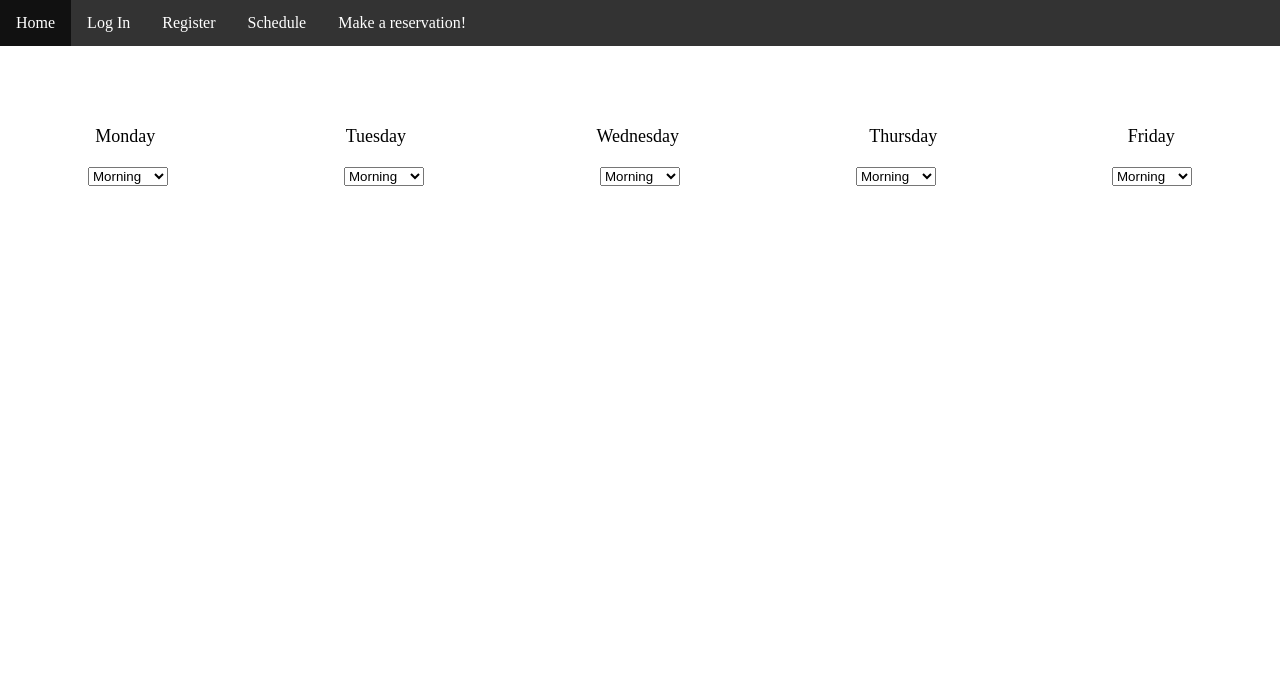
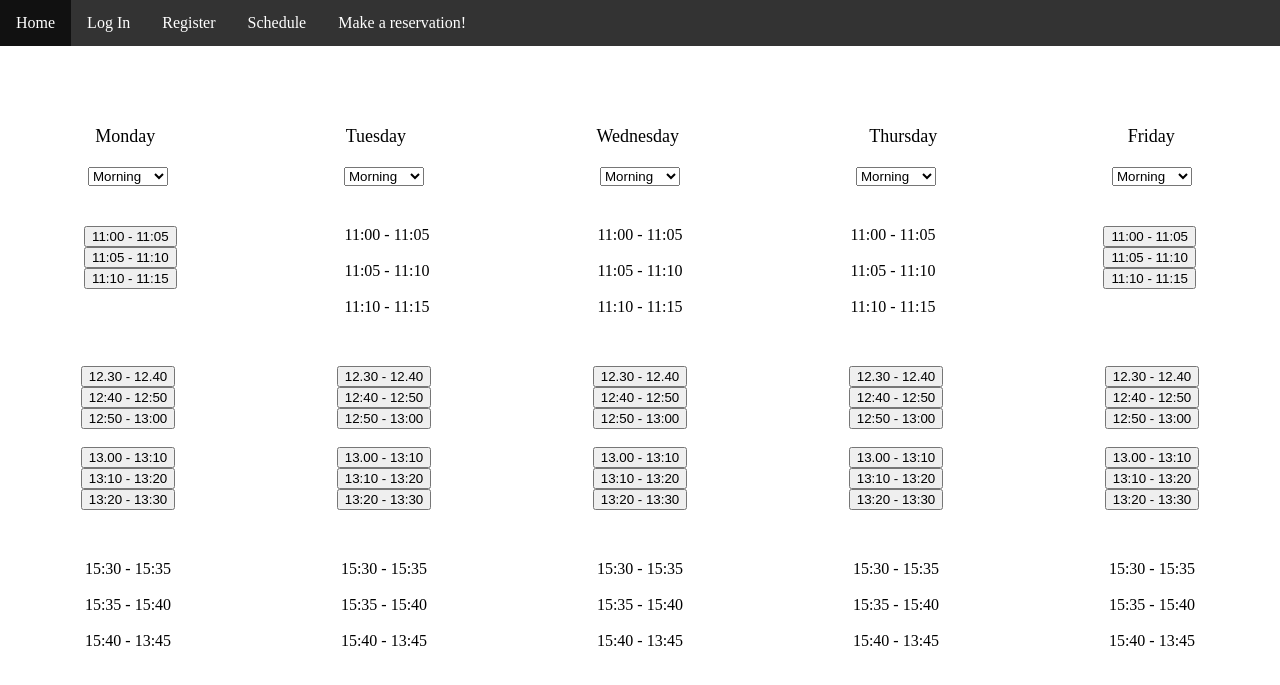
Before and after one commit to dominicho97/table-tennis-tool, a PHP site: page /reservation/reservation.php in a window 1280 px wide. Shown: the top 685 px of the page. Run offline with PHP 8.4, Linux system fonts and the light colour scheme.

Commit message:
replaced divs to buttons in reservations

```diff
--- a/reservation/reservation.css
+++ b/reservation/reservation.css
@@ -22,12 +22,12 @@ li a:hover {
   background-color: #111;
 }
 
-.wrapper {
-  display: flex;
-  justify-content: space-around;
+/*nav*/
+body {
+  margin: 0;
+  padding: 0;
+  background: white;
 }
-
-/* navbar*/
 
 .wrapper {
   display: flex;
@@ -35,16 +35,31 @@ li a:hover {
   margin-top: 80px;
   font-size: 18px;
   margin-right: 10px;
-}
-
-body {
-  margin: 0;
-  padding: 0;
-  background: white;
+  color: black;
 }
 
 .wrapper-options {
   display: flex;
   justify-content: space-around;
   margin-top: 20px;
+  margin-bottom: 40px;
 }
+
+/*--*/
+
+.time-wrapper1 {
+  display: flex;
+  justify-content: space-around;
+}
+
+.time-wrapper2 {
+  margin-top: 50px;
+  display: flex;
+  justify-content: space-around;
+}
+
+.time-wrapper3 {
+  margin-top: 50px;
+  display: flex;
+  justify-content: space-around;
+}
--- a/reservation/reservation.php
+++ b/reservation/reservation.php
@@ -51,37 +51,192 @@ define('__CONFIG__', true);
 </div>
 
 
+<!--select boxes-->
 <div class='wrapper-options'>
-  <select>
+  <select id = "selectbox1" onChange = "changeTime1()">
     <option value="morning">Morning</option>
     <option value="noon">Noon</option>
     <option value="afternoon">Afternoon</option>
   <select>
 
-  <select>
+  <select id = "selectbox2" onChange = "changeTime2()">
     <option value="morning">Morning</option>
     <option value="noon">Noon</option>
     <option value="afternoon">Afternoon</option>
   <select>
 
-  <select>
+  <select id="selectbox3" onChange = "changeTime3()">
     <option value="morning">Morning</option>
     <option value="noon">Noon</option>
     <option value="afternoon">Afternoon</option>
   <select>
 
-  <select>
+  <select id="selectbox4" onChange = "changeTime4()">
     <option value="morning">Morning</option>
     <option value="noon">Noon</option>
     <option value="afternoon">Afternoon</option>
   <select>
 
+
+  <select id="selectbox5" onChange = 'changeTime5()' >
+    <option  value = "morning">Morning</option>
+    <option  value="noon">Noon</option>
+    <option  value="afternoon">Afternoon</option>
   <select>
-    <option value="morning">Morning</option>
-    <option value="noon">Noon</option>
-    <option value="afternoon">Afternoon</option>
-  <select>
+
 </div>
 
+<!--morning time-->
+<div class="time-wrapper1">
+    <div class="time-morning1">
+    <button>11:00 - 11:05</button>
+    <br>
+    <button>11:05 - 11:10</button>
+    <br>
+    <button>11:10 - 11:15</button>
+</div>
+   <div class="time-morning2">
+    <div>11:00 - 11:05</div>
+    <br>
+    <div>11:05 - 11:10</div>
+    <br>
+    <div>11:10 - 11:15</div>
+</div>
+   <div class="time-morning3">
+    <div>11:00 - 11:05</div>
+    <br>
+    <div>11:05 - 11:10</div>
+    <br>
+    <div>11:10 - 11:15</div>
+</div>
+<div class="time-morning4">
+    <div>11:00 - 11:05</div>
+    <br>
+    <div>11:05 - 11:10</div>
+    <br>
+    <div>11:10 - 11:15</div>
+</div>
+   <div class="time-morning5">
+     <button>11:00 - 11:05</button>
+     <br>
+     <button>11:05 - 11:10</button>
+     <br>
+     <button>11:10 - 11:15</button>
+     <br>
+</div>
+</div>
+
+ <!--noon times-->
+
+<div class="time-wrapper2">
+  <div class="time-noon1" >
+    <button>12.30 - 12.40</button>
+    <br>
+     <button>12:40 - 12:50</button>
+     <br>
+     <button>12:50 - 13:00</button>
+    <br><br>
+    <button>13.00 - 13:10</button>
+    <br>
+     <button>13:10 - 13:20</button>
+     <br>
+    <button>13:20 - 13:30</button>
+  </div>
+
+  <div class="time-noon2">
+  <button>12.30 - 12.40</button>
+    <br>
+     <button>12:40 - 12:50</button>
+     <br>
+     <button>12:50 - 13:00</button>
+    <br><br>
+    <button>13.00 - 13:10</button>
+    <br>
+     <button>13:10 - 13:20</button>
+     <br>
+    <button>13:20 - 13:30</button>
+  </div>
+
+  <div class="time-noon">
+  <button>12.30 - 12.40</button>
+    <br>
+     <button>12:40 - 12:50</button>
+     <br>
+     <button>12:50 - 13:00</button>
+    <br><br>
+    <button>13.00 - 13:10</button>
+    <br>
+     <button>13:10 - 13:20</button>
+     <br>
+    <button>13:20 - 13:30</button>
+   </div>
+
+   <div class="time-noon4">
+   <button>12.30 - 12.40</button>
+    <br>
+     <button>12:40 - 12:50</button>
+     <br>
+     <button>12:50 - 13:00</button>
+    <br><br>
+    <button>13.00 - 13:10</button>
+    <br>
+     <button>13:10 - 13:20</button>
+     <br>
+    <button>13:20 - 13:30</button>
+   </div>
+
+  <div class="time-noon5">
+  <button>12.30 - 12.40</button>
+    <br>
+     <button>12:40 - 12:50</button>
+     <br>
+     <button>12:50 - 13:00</button>
+    <br><br>
+    <button>13.00 - 13:10</button>
+    <br>
+     <button>13:10 - 13:20</button>
+     <br>
+    <button>13:20 - 13:30</button>
+  </div>
+</div>
+
+<!--morning time-->
+<div class="time-wrapper3">
+    <div class="time-afternoon1">
+    <div>15:30 - 15:35</div>
+    <br>
+    <div>15:35 - 15:40</div>
+    <br>
+    <div>15:40 - 13:45</div>
+</div>
+   <div class="time-afternoon2">
+    <div>15:30 - 15:35</div>
+    <br>
+    <div>15:35 - 15:40</div>
+    <br>
+    <div>15:40 - 13:45</div>
+</div>
+   <div class="time-afternoon3">
+    <div>15:30 - 15:35</div>
+    <br>
+    <div>15:35 - 15:40</div>
+    <br>
+    <div>15:40 - 13:45</div>
+</div>
+<div class="time-afternoon4">
+    <div>15:30 - 15:35</div>
+    <br>
+    <div>15:35 - 15:40</div>
+    <br>
+    <div>15:40 - 13:45</div>
+</div>
+   <div class="time-afternoon5">
+    <div>15:30 - 15:35</div>
+    <br>
+    <div>15:35 - 15:40</div>
+    <br>
+    <div>15:40 - 13:45</div>
+</div>
+</div>
 
 </body>
```
Also changed, not shown: schedule/schedule.php (+6 -2 lines).
